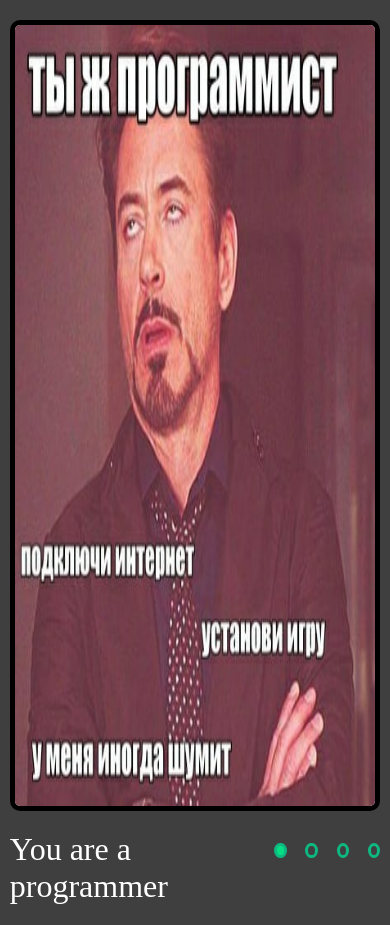
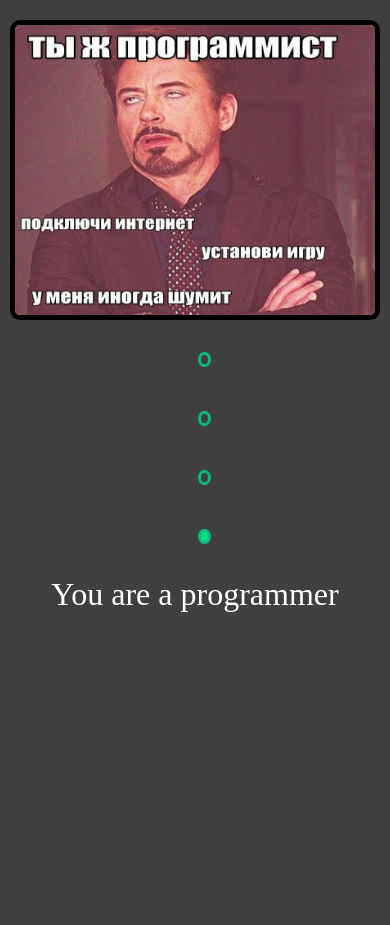
Before and after one commit to Denfi92/cssMemSlider, a plain HTML site: page cssMemSlider/index.html in a window 390 px wide. After the commit the page ends 844 px from the top, so only its background shows below. Drawn offline with Linux system fonts and the light colour scheme.

Commit message:
feat: add adaptive (Sun, Oct 17, 2021 19:32 PM)

```diff
--- a/cssMemSlider/style.css
+++ b/cssMemSlider/style.css
@@ -10,7 +10,6 @@ body {
   background-color: #3f3f3f;
   padding: 0;
   margin: 0;
-  min-height: 100vh;
 }
 
 .wrapper {
@@ -19,7 +18,7 @@ body {
   align-items: center;
   justify-content: center;
   flex-grow: 1;
-  padding: 20px 0;
+  padding-top: 20px;
 }
 
 .slider-wrapper {
@@ -99,7 +98,7 @@ input:checked + label .span {
 .slider {
   grid-area: slider;
   width: 100%;
-  height: 791px;
+  height: 770px;
   border: 5px solid #000000;
   border-radius: 10px;
   background-color: #fff;
@@ -114,3 +113,24 @@ img {
   width: 100%;
   height: 100%;
 }
+
+@media screen and (max-width: 425px) {
+  .slider {
+    height: 300px;
+    order: 3;
+  }
+
+  .slider-wrapper {
+    display: flex;
+    flex-direction: column-reverse;
+  }
+
+  .description {
+    order: 1;
+  }
+
+  label {
+    order: 2;
+    align-self: center;
+  }
+}
```
